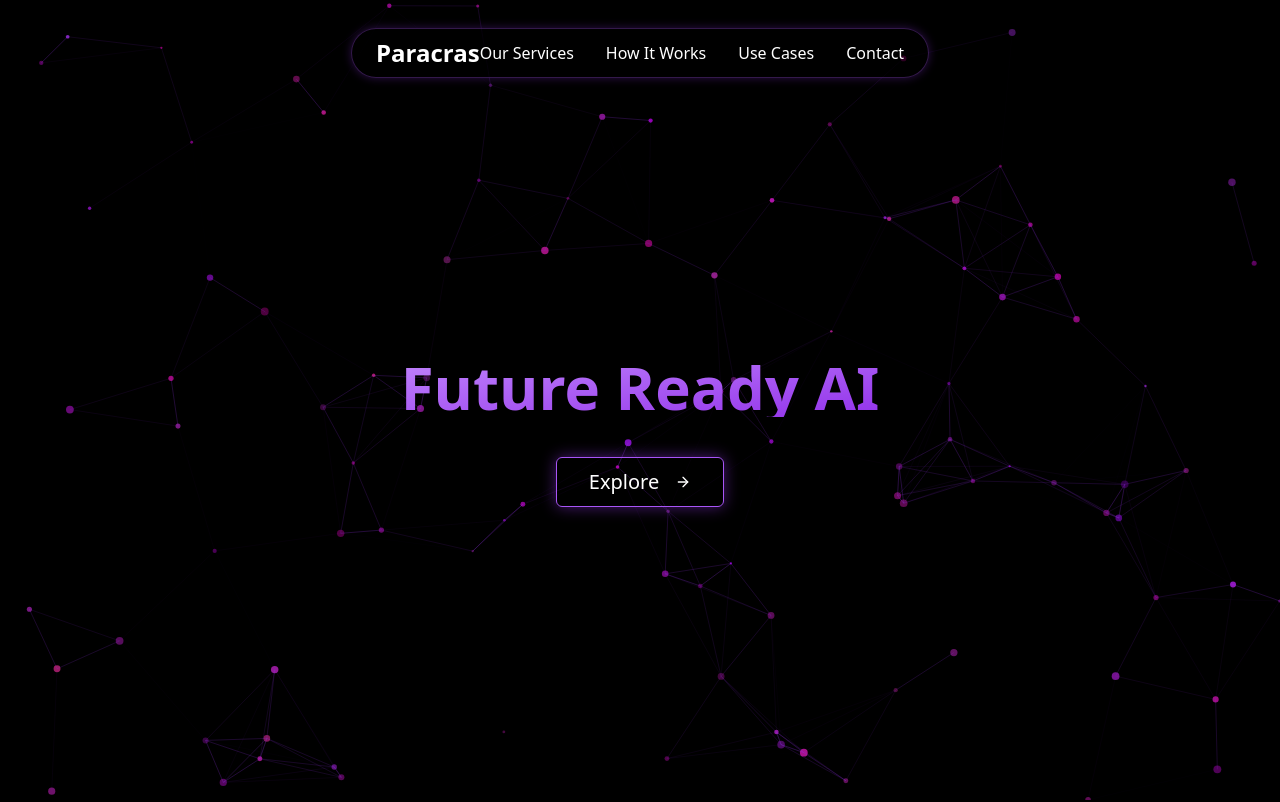
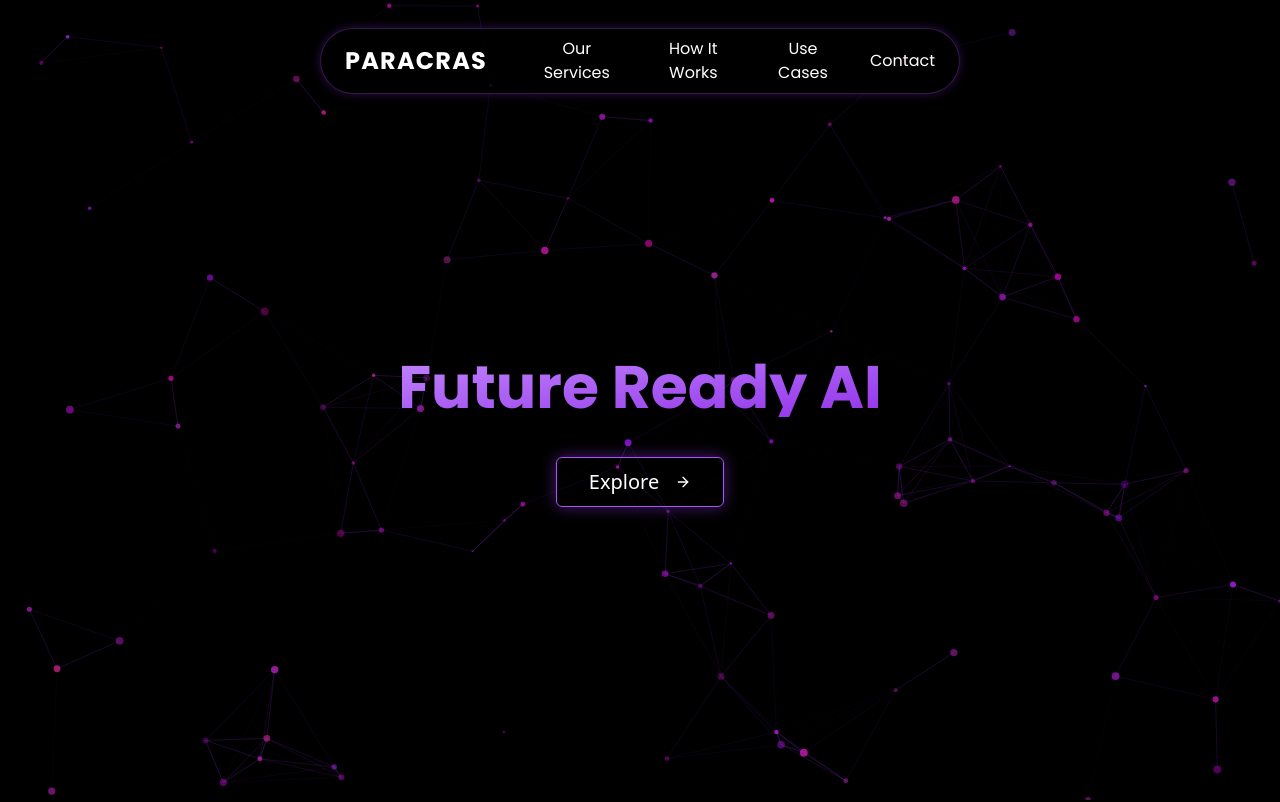
Before and after one commit to paracras/paracras-neon-pulse, a React (Vite) app: page / in a window 1280 px wide. Shown: the top 802 px of the page. Built offline with nearby package versions, Linux system fonts and the light colour scheme.

Commit message:
feat: Improve navbar spacing and styling
- Added spacing between the logo and navigation links in the navbar.
- Updated the navbar logo and hero title to uppercase and a modern sans-serif font.

```diff
--- a/src/components/Navbar.tsx
+++ b/src/components/Navbar.tsx
@@ -48,9 +48,9 @@ const Navbar = () => {
         <div className="px-6">
           <nav className="flex justify-between items-center">
             {/* Logo */}
-            <div>
+            <div className="mr-6 md:mr-12">
               <h1
-                className="text-2xl font-bold text-white hover:text-gradient cursor-pointer py-2"
+                className="text-2xl font-bold text-white hover:text-gradient cursor-pointer py-2 font-poppins uppercase tracking-wider"
                 onClick={() => scrollToSection('hero')}
               >
                 Paracras
@@ -68,7 +68,7 @@ const Navbar = () => {
                 <button
                   key={item.id}
                   onClick={() => scrollToSection(item.id)}
-                  className="text-white hover:text-purple-400 transition-colors relative group py-2"
+                  className="text-white hover:text-purple-400 transition-colors relative group py-2 font-poppins"
                 >
                   {item.name}
                   <span className="absolute -bottom-1 left-0 w-0 h-0.5 bg-purple-400 transition-all duration-300 group-hover:w-full"></span>
@@ -108,7 +108,7 @@ const Navbar = () => {
               <div key={item.id} className="block">
                 <button
                   onClick={() => scrollToSection(item.id)}
-                  className="text-white hover:text-purple-400 transition-colors w-full text-left py-2"
+                  className="text-white hover:text-purple-400 transition-colors w-full text-left py-2 font-poppins"
                 >
                   {item.name}
                 </button>
--- a/src/main.tsx
+++ b/src/main.tsx
@@ -12,4 +12,10 @@ metaDescription.name = 'description';
 metaDescription.content = 'Intelligent AI Automation for Businesses - Transform your operations with intelligent automation solutions by Paracras';
 document.head.appendChild(metaDescription);
 
+// Add Google Fonts
+const fontLink = document.createElement('link');
+fontLink.rel = 'stylesheet';
+fontLink.href = 'https://fonts.googleapis.com/css2?family=Poppins:wght@400;500;600;700&display=swap';
+document.head.appendChild(fontLink);
+
 createRoot(document.getElementById("root")!).render(<App />);
--- a/src/pages/Index.tsx
+++ b/src/pages/Index.tsx
@@ -86,7 +86,7 @@ const Index = () => {
           <ParticleBackground />
         </div>
         <div className="relative z-10 max-w-4xl mx-auto text-center">
-          <h1 className="text-4xl md:text-6xl font-bold mb-10 text-gradient">
+          <h1 className="text-4xl md:text-6xl font-bold mb-10 text-gradient font-poppins">
             Future Ready AI
           </h1>
           <Button
--- a/tailwind.config.ts
+++ b/tailwind.config.ts
@@ -19,6 +19,9 @@ export default {
 			}
 		},
 		extend: {
+			fontFamily: {
+				poppins: ['Poppins', 'sans-serif'],
+			},
 			colors: {
 				border: 'hsl(var(--border))',
 				input: 'hsl(var(--input))',
```
